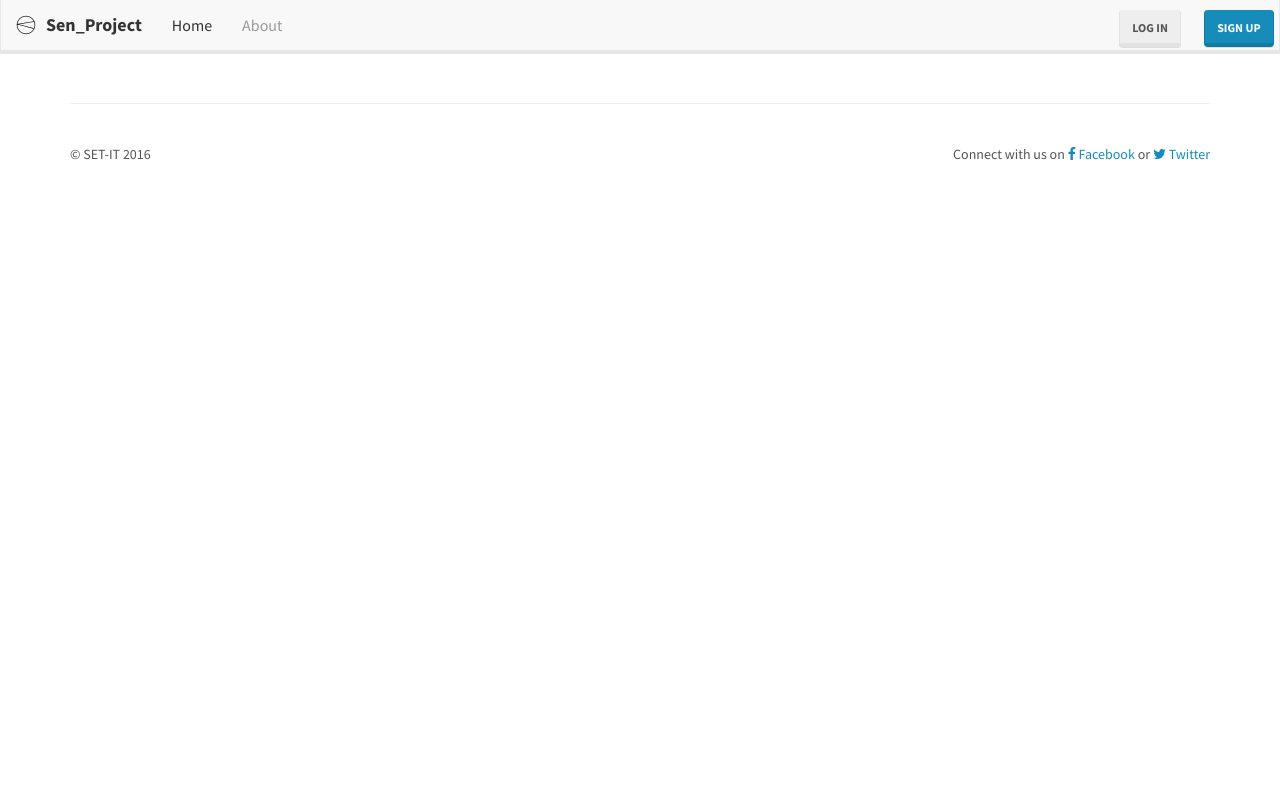
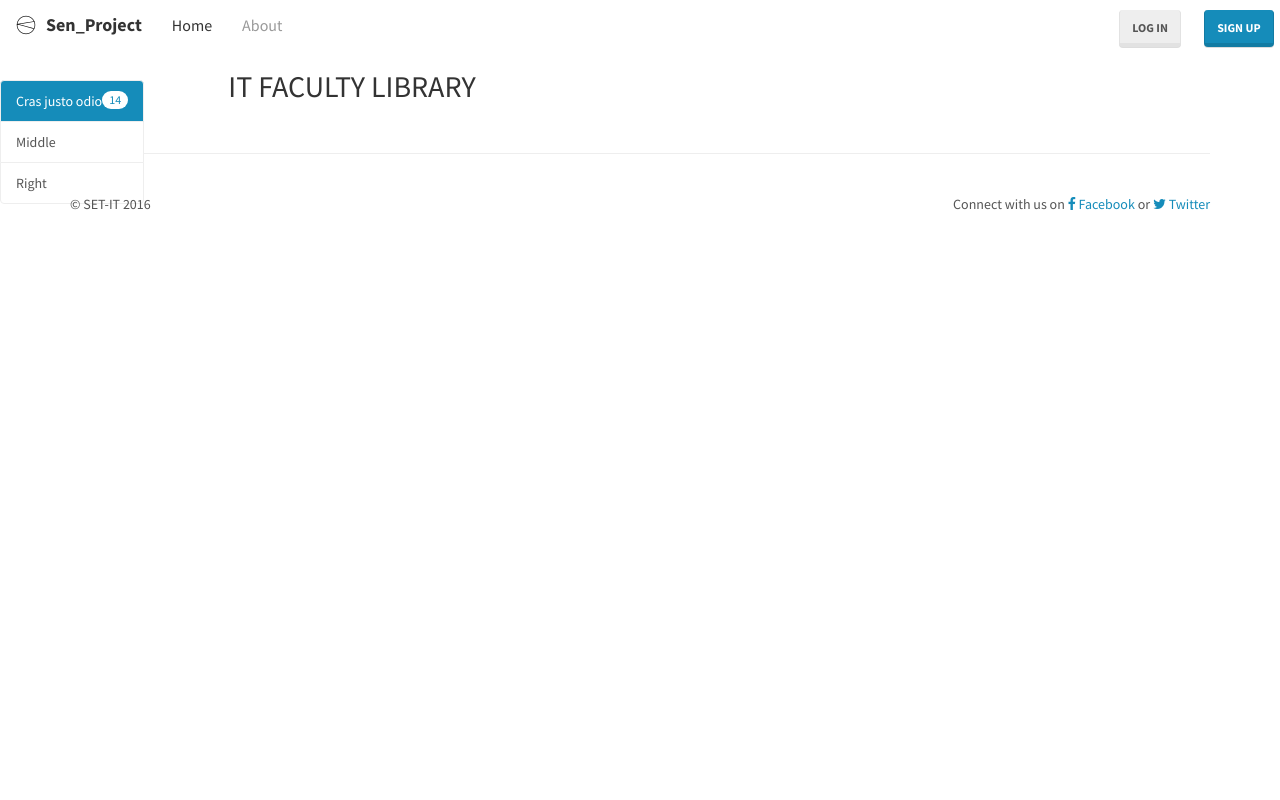
Before and after one commit to melkisedek/sen-project, a Django app: template src/books/templates/books/newly_added.html in a window 1280 px wide. Run offline with Django 3.2, Linux system fonts and the light colour scheme; the template is opened without the code that fills it, so the values that code supplies are empty; some libraries are stand-ins or nearby versions.

Commit message:
Fix navbar and Add sidebar
Navbar was overlaying other body content. Adds padding to avoid it.

```diff
--- a/src/books/templates/books/newly_added.html
+++ b/src/books/templates/books/newly_added.html
@@ -20,9 +20,22 @@
 {% endblock %}
 
 {% block container %}
-<div class="container">
-  <div class="text-center">
-    <h2>IT FACULTY LIBRARY</h2>
+
+<div class="container-fluid">
+  <div class="row">
+<div class="col-xs-2">
+
+  	<ul class="list-group sidebar-offcanvas" id="sidebar">
+    <a class="list-group-item active" href="#">Cras justo odio<span class="badge">14</span>
+    </a>
+  <a class="list-group-item" href="#">Middle</a>
+  <a class="list-group-item" href="#">Right</a>
+
+</ul>
+  </div>
+
+    <div class="col-lg-8">
+      <h2>IT FACULTY LIBRARY</h2>
 
 	<ul>
 	{% for book in recently_added.all %}
@@ -38,13 +51,12 @@
 	    <li>{{ book.date_added }}</li>
 	{% endfor %}
 	</ul>
-
+    </div>
   </div>
-  {% block form %}
-  {% endblock %}
 </div>
 
 {% endblock container %}
 
 {% block scripts %}
+<script src="{% static 'site/js/site.js' %}"></script>
 {% endblock scripts %}
--- a/src/static/site/css/main.css
+++ b/src/static/site/css/main.css
@@ -177,3 +177,17 @@ body>.navbar-transparent {
 .form-box form .form-control:focus {
   z-index: 2;
 }
+
+#sidebar {
+padding-top: 80px;
+ position: fixed;
+ top:0;
+ left:0;
+}
+
+/*The fixed navbar will overlay your other content,
+ unless you add padding to the top of the <body*/
+body { padding-top: 50px; }
+@media screen and (max-width: 768px) {
+    body { padding-top: 0px; }
+}
```
